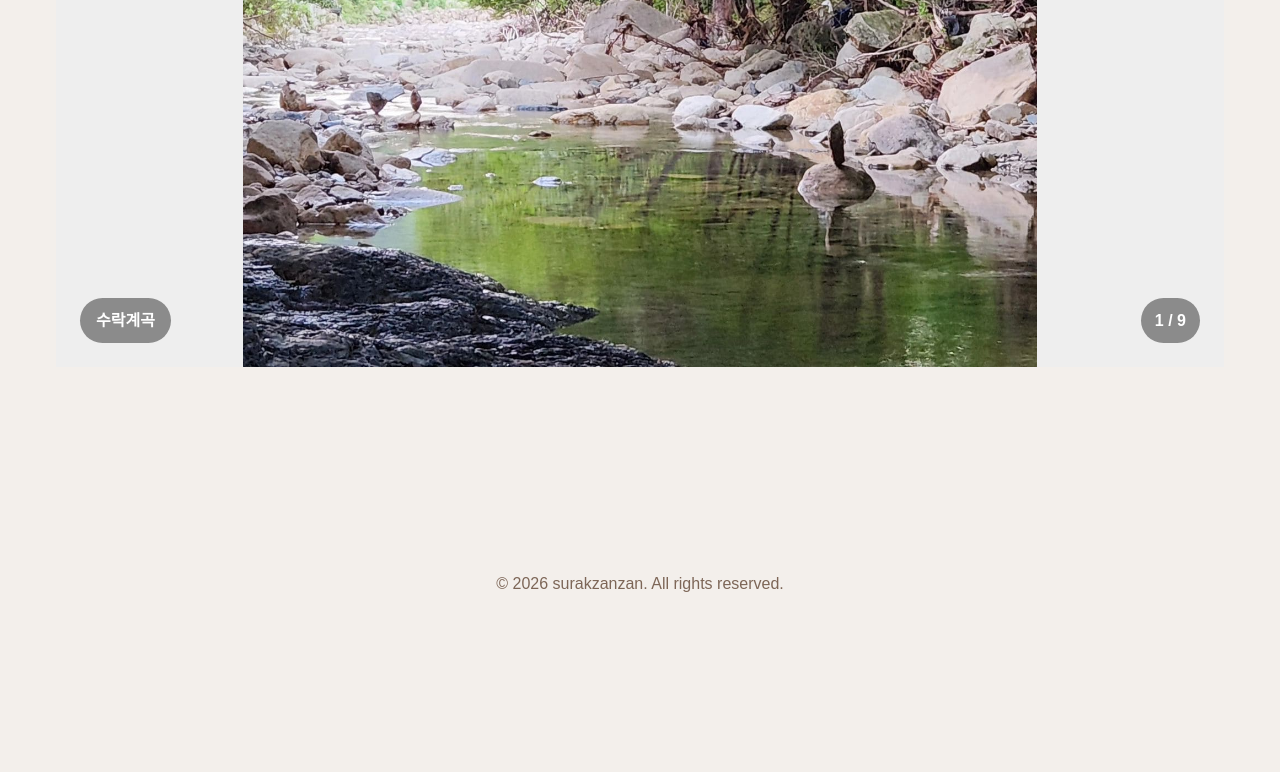
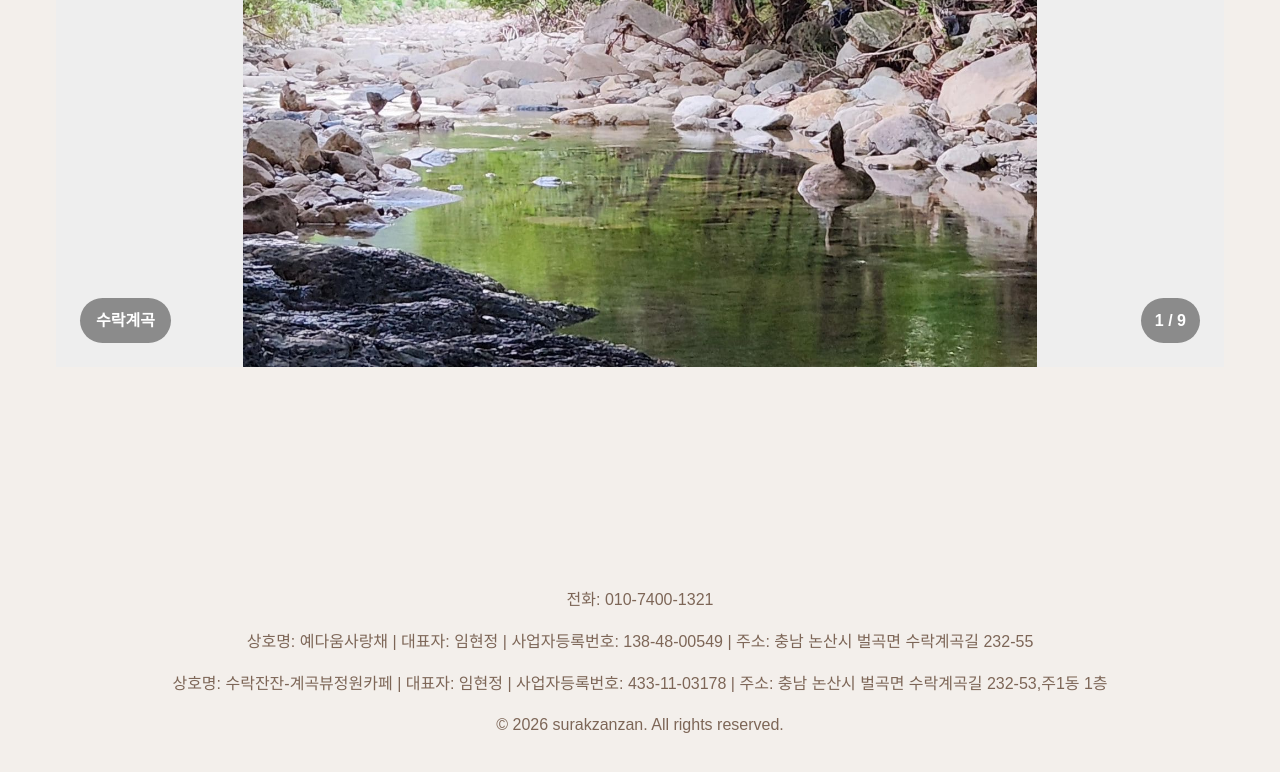
Before and after one commit to GreenProg-1239/surakjanjan-homepage, a website: page facilities.html in a window 1280 px wide. Shown: the part 974-1746 px from the top of the page. Before the commit the page ends 1617 px from the top, so only its background shows below. Drawn offline with Linux system fonts and the light colour scheme.

Commit message:
Add business information to footer in facilities.html

```diff
--- a/facilities.html
+++ b/facilities.html
@@ -71,7 +71,28 @@
   </div>
 
   <footer class="footer">
-    <div class="container">© 2026 surakzanzan. All rights reserved.</div>
+      <div class="container">
+    <div class="business-info">
+      <p>
+        전화: 010-7400-1321
+      </p>
+      <p>
+        상호명: 예다움사랑채 |
+        대표자: 임현정 |
+        사업자등록번호: 138-48-00549 |
+        주소: 충남 논산시 벌곡면 수락계곡길 232-55
+      </p>
+      <p>
+        상호명: 수락잔잔-계곡뷰정원카페 |
+        대표자: 임현정 |
+        사업자등록번호: 433-11-03178 |
+        주소: 충남 논산시 벌곡면 수락계곡길 232-53,주1동 1층
+      </p>
+      <p>
+        © 2026 surakzanzan. All rights reserved.
+      </p>
+    </div>
+  </div>
   </footer>
 
   <script src="script.js"></script>
```
